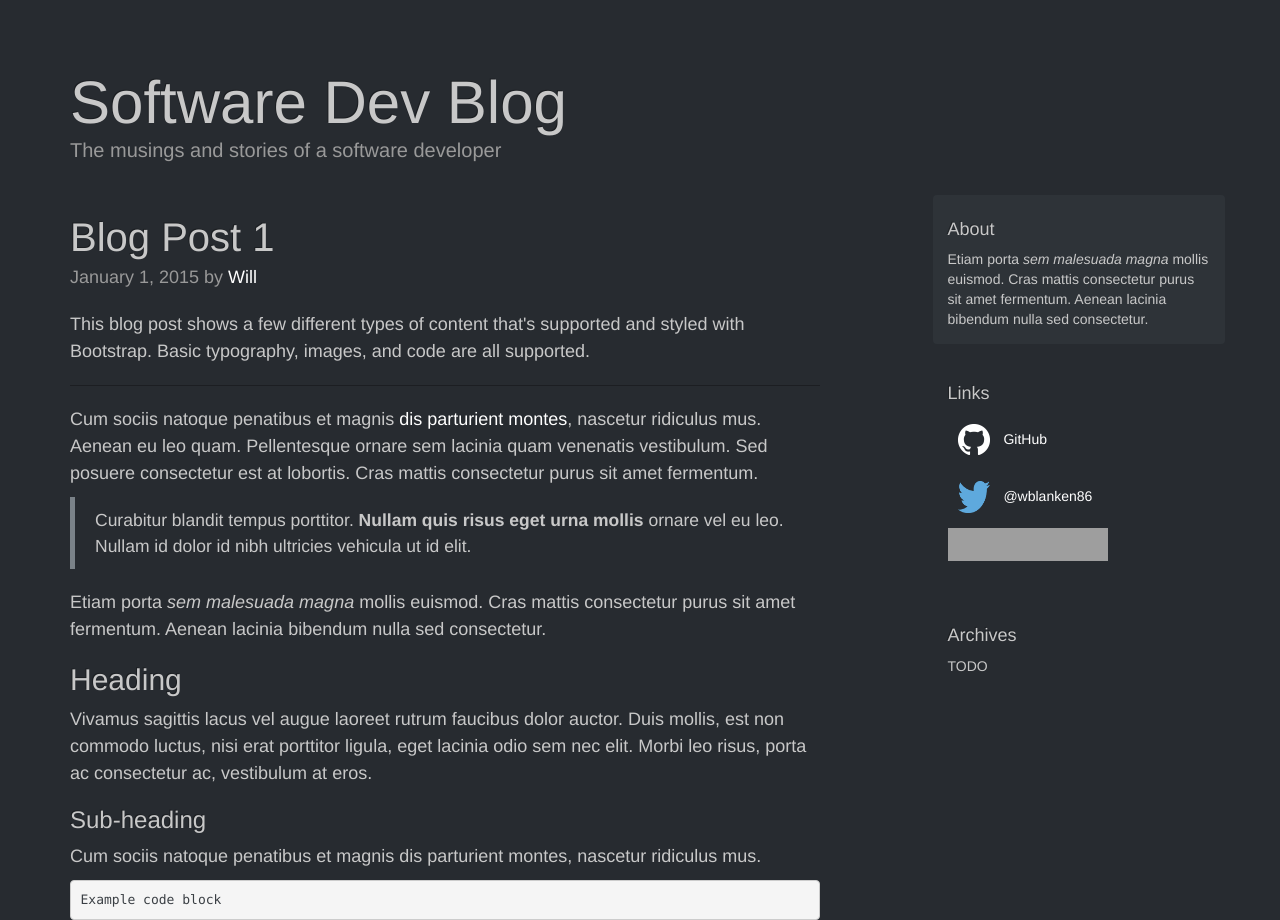
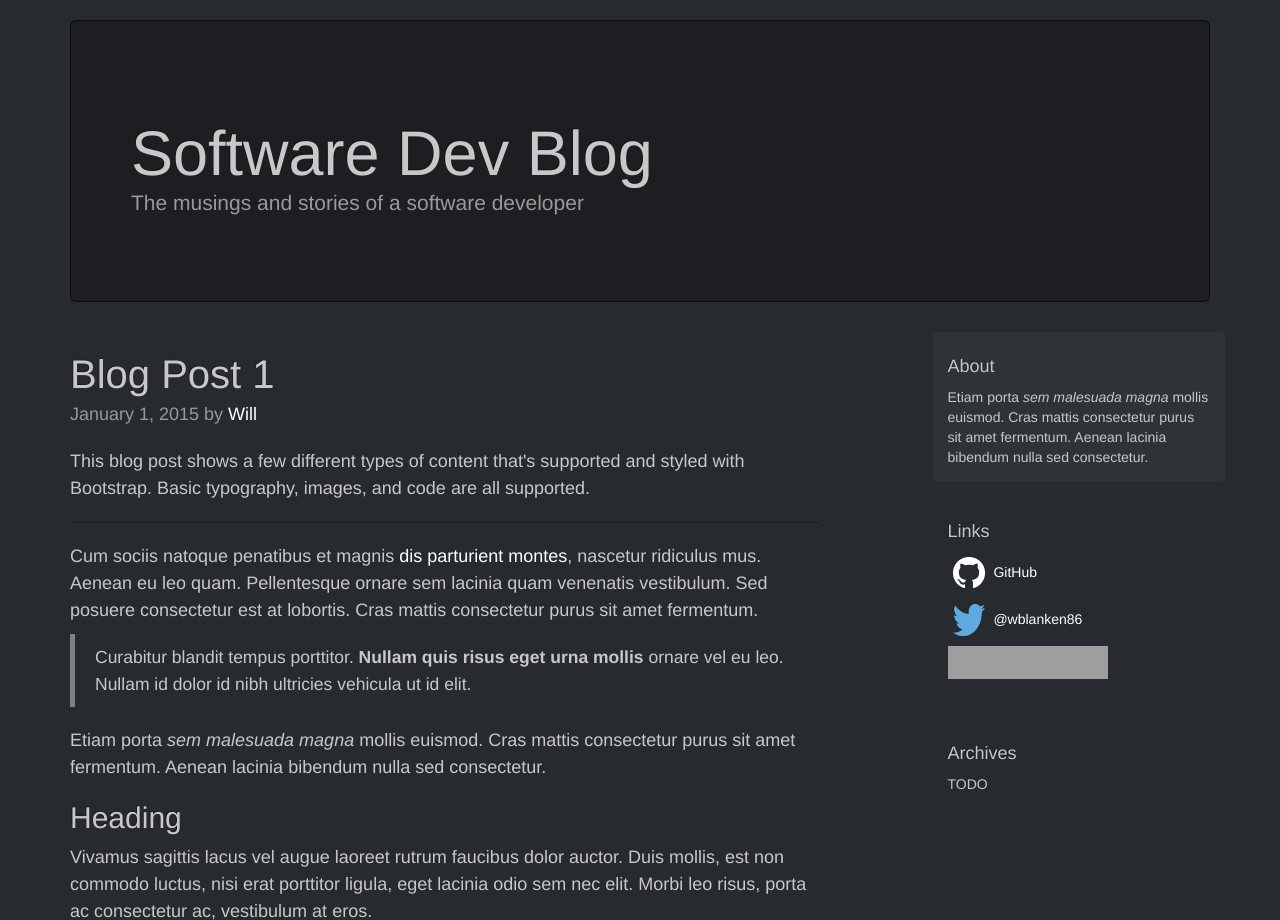
Before and after one commit to wblanken/MySite, a Django app: template blog/templates/blog/base_blog.html in a window 1280 px wide. Shown: the part 52-972 px from the top of the page. Run offline with Django 3.2, Linux system fonts and the light colour scheme; the template is opened without the code that fills it, so the values that code supplies are empty; some libraries are stand-ins or nearby versions; grey boxes are pictures that could not be loaded.

Commit message:
More working on the blog templates, using a static image (looked better)

```diff
--- a/blog/static/blog/css/blog.css
+++ b/blog/static/blog/css/blog.css
@@ -54,7 +54,11 @@
 .link-img {
 	height: 32px;
 	width: 32px;
-	margin: 10px;
+	margin: 5px;
+}
+
+#linkedIn-button {
+	margin: 5px;
 }
 
 /* Pagination */
--- a/blog/templates/blog/base_blog.html
+++ b/blog/templates/blog/base_blog.html
@@ -6,10 +6,12 @@
 {% endblock %}
 
 {% block content %}
+<div class="jumbotron">
 	<div class="blog-header">
 		<h1 class="blog-title">Software Dev Blog</h1>
 		<p class="blog-description">The musings and stories of a software developer</p>
 	</div>
+</div>
 	<div class="row">
 		{% block blog-posts %}
 			{% include "blog_posts.html" %}
--- a/blog/templates/blog/blog_sidebar.html
+++ b/blog/templates/blog/blog_sidebar.html
@@ -9,28 +9,16 @@
 			<div class="sidebar-module">
 				<h4>Links</h4>
 				<ol class="list-unstyled">
-					<li class="sidebar-link"><a href="https://github.com/wblanken/" onmouseover="gitHover(this);" onmouseout="gitUnhover(this);">
-						<img class ="link-img"src="{% static 'images/GitHub-Mark-Light-32px.png' %}" /> GitHub</a></li>
-					<script>
-						function gitHover(element) { element.getElementsByTagName('img')[0].setAttribute('src', '{% static 'images/GitHub-Mark-32px.png' %}'); }
-						function gitUnhover(element) { element.getElementsByTagName('img')[0].setAttribute('src', '{% static 'images/GitHub-Mark-Light-32px.png' %}'); }
-					</script>
-					<!--<li class="sidebar-link">
-						<a href="https://twitter.com/wblanken86" class="twitter-follow-button" data-show-count="false">Follow @wblanken86</a>
-						<script>!function(d,s,id){var js,fjs=d.getElementsByTagName(s)[0],p=/^http:/.test(d.location)?'http':'https';if(!d.getElementById(id)){js=d.createElement(s);js.id=id;js.src=p+'://platform.twitter.com/widgets.js';fjs.parentNode.insertBefore(js,fjs);}}(document, 'script', 'twitter-wjs');</script>
-					</li>-->
+					<li class="sidebar-link"><a href="https://github.com/wblanken/">
+						<img class ="link-img"src="{% static 'images/GitHub-Mark-Light-32px.png' %}" /> GitHub</a>
+					</li>
 					<li class="sidebar-link">
-						<a href="https://twitter.com/wblanken86" onmouseover="twitHover(this);" onmouseout="twitUnhover(this);">
+						<a href="https://twitter.com/wblanken86">
 							<img class="link-img" src="{% static 'images/Twitter_logo_blue.png' %}" /> @wblanken86</a>
 					</li>
-					<li class="sidebar-link"><a href="http://jp.linkedin.com/in/wblanken">
+					<li class="linkedIn-button"><a href="http://jp.linkedin.com/in/wblanken">
 						<img src="https://static.licdn.com/scds/common/u/img/webpromo/btn_myprofile_160x33.png" width="160" height="33" border="0" alt="View William Blankenship's profile on LinkedIn">
 					</a></li>
-					<!--<li><a href="#">LinkedIn</a></li>-->
-					<script>
-						function twitHover(element) { element.getElementsByTagName('img')[0].setAttribute('src', '{% static 'images/Twitter_logo_white.png' %}'); }
-						function twitUnhover(element) { element.getElementsByTagName('img')[0].setAttribute('src', '{% static 'images/Twitter_logo_blue.png' %}'); }
-					</script>
 				</ol>
 			</div> <!-- sidebar links -->
 			<div class="sidebar-module">
```
